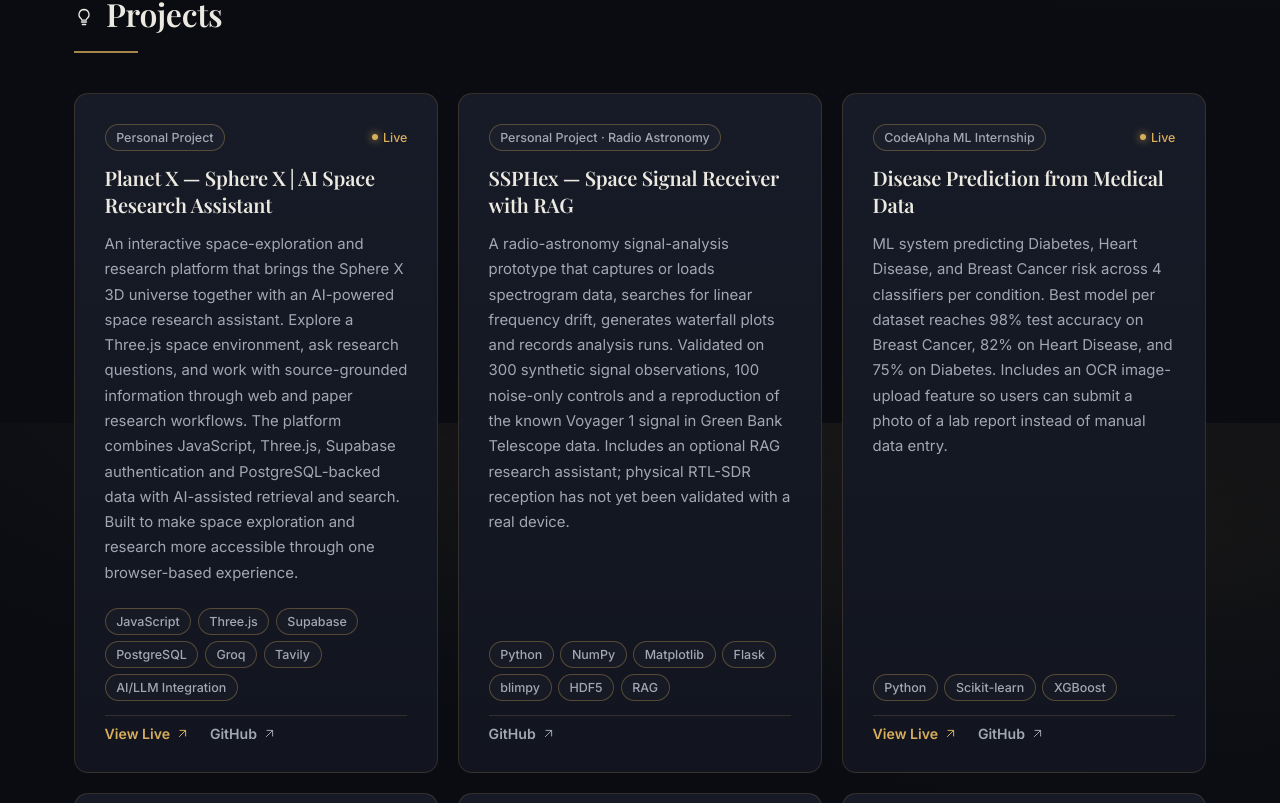
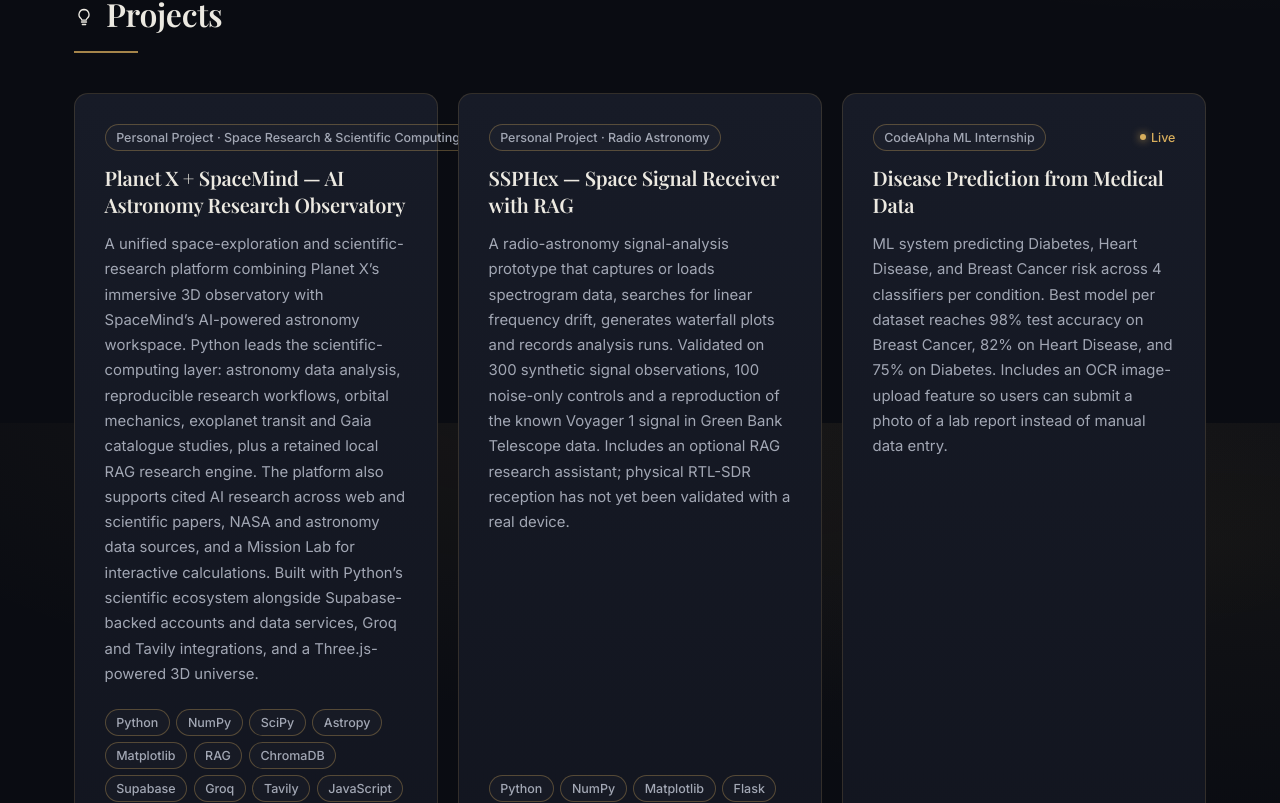
Before and after one commit to kamilcodes14/kamilcodes14.github.io, a React (Vite) app: page / in a window 1280 px wide. Shown: the part 5977-6780 px from the top of the page. Built offline with nearby package versions, Linux system fonts and the light colour scheme; a web font is replaced by a local one.

Commit message:
Highlight Python scientific computing in Planet X and SpaceMind portfolio entry (#6)

```diff
--- a/src/data/content.js
+++ b/src/data/content.js
@@ -221,11 +221,11 @@ export const experience = [
 
 export const projects = [
   {
-    name: "Planet X — Sphere X | AI Space Research Assistant",
-    tag: "Personal Project",
-    tech: ["JavaScript", "Three.js", "Supabase", "PostgreSQL", "Groq", "Tavily", "AI/LLM Integration"],
+    name: "Planet X + SpaceMind — AI Astronomy Research Observatory",
+    tag: "Personal Project · Space Research & Scientific Computing",
+    tech: ["Python", "NumPy", "SciPy", "Astropy", "Matplotlib", "RAG", "ChromaDB", "Supabase", "Groq", "Tavily", "JavaScript", "Three.js"],
     blurb:
-      "An interactive space-exploration and research platform that brings the Sphere X 3D universe together with an AI-powered space research assistant. Explore a Three.js space environment, ask research questions, and work with source-grounded information through web and paper research workflows. The platform combines JavaScript, Three.js, Supabase authentication and PostgreSQL-backed data with AI-assisted retrieval and search. Built to make space exploration and research more accessible through one browser-based experience.",
+      "A unified space-exploration and scientific-research platform combining Planet X’s immersive 3D observatory with SpaceMind’s AI-powered astronomy workspace. Python leads the scientific-computing layer: astronomy data analysis, reproducible research workflows, orbital mechanics, exoplanet transit and Gaia catalogue studies, plus a retained local RAG research engine. The platform also supports cited AI research across web and scientific papers, NASA and astronomy data sources, and a Mission Lab for interactive calculations. Built with Python’s scientific ecosystem alongside Supabase-backed accounts and data services, Groq and Tavily integrations, and a Three.js-powered 3D universe.",
     live: "https://kamilcodes14.github.io/planet-x-sphere-x/",
     github: "https://github.com/kamilcodes14/planet-x-sphere-x",
   },
```
